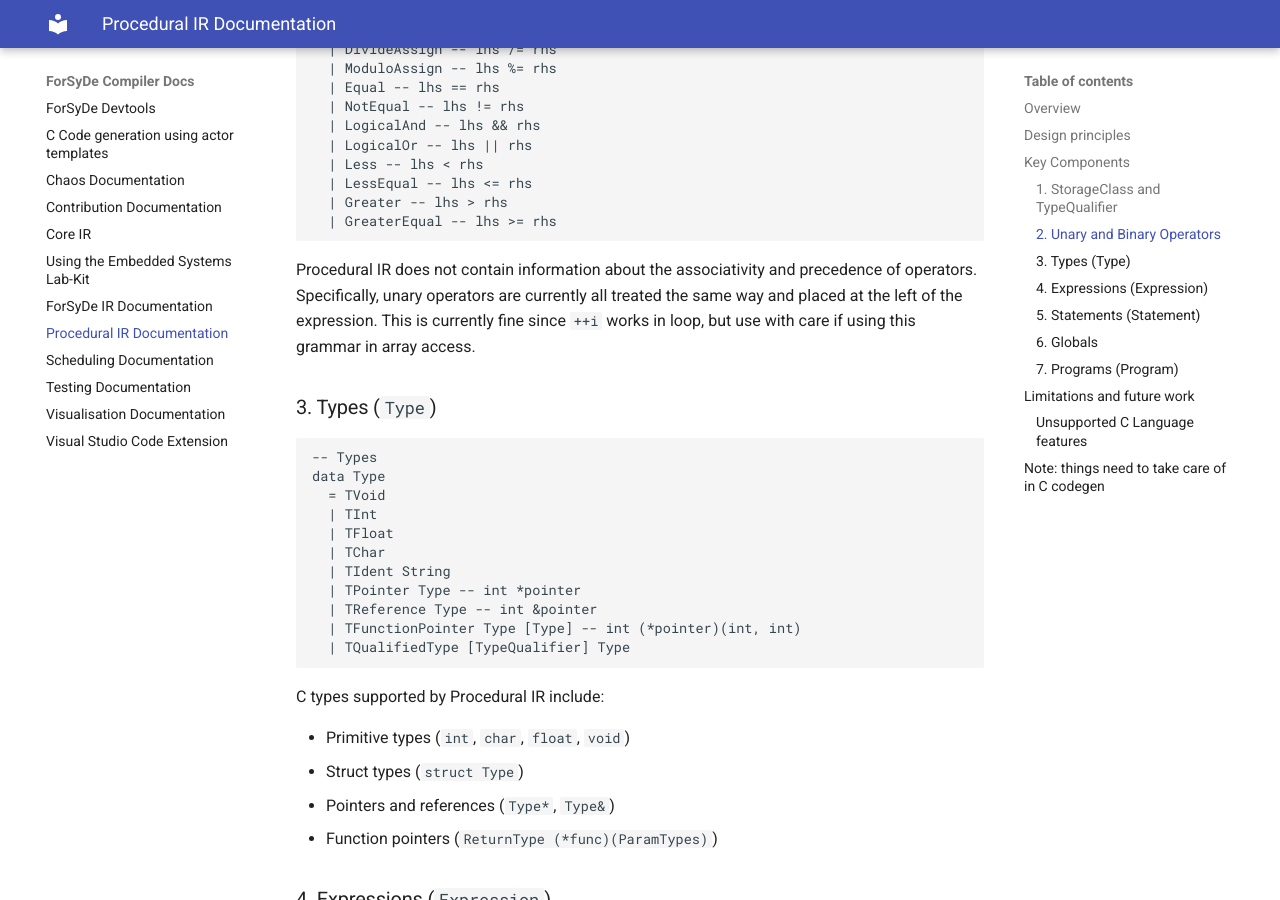
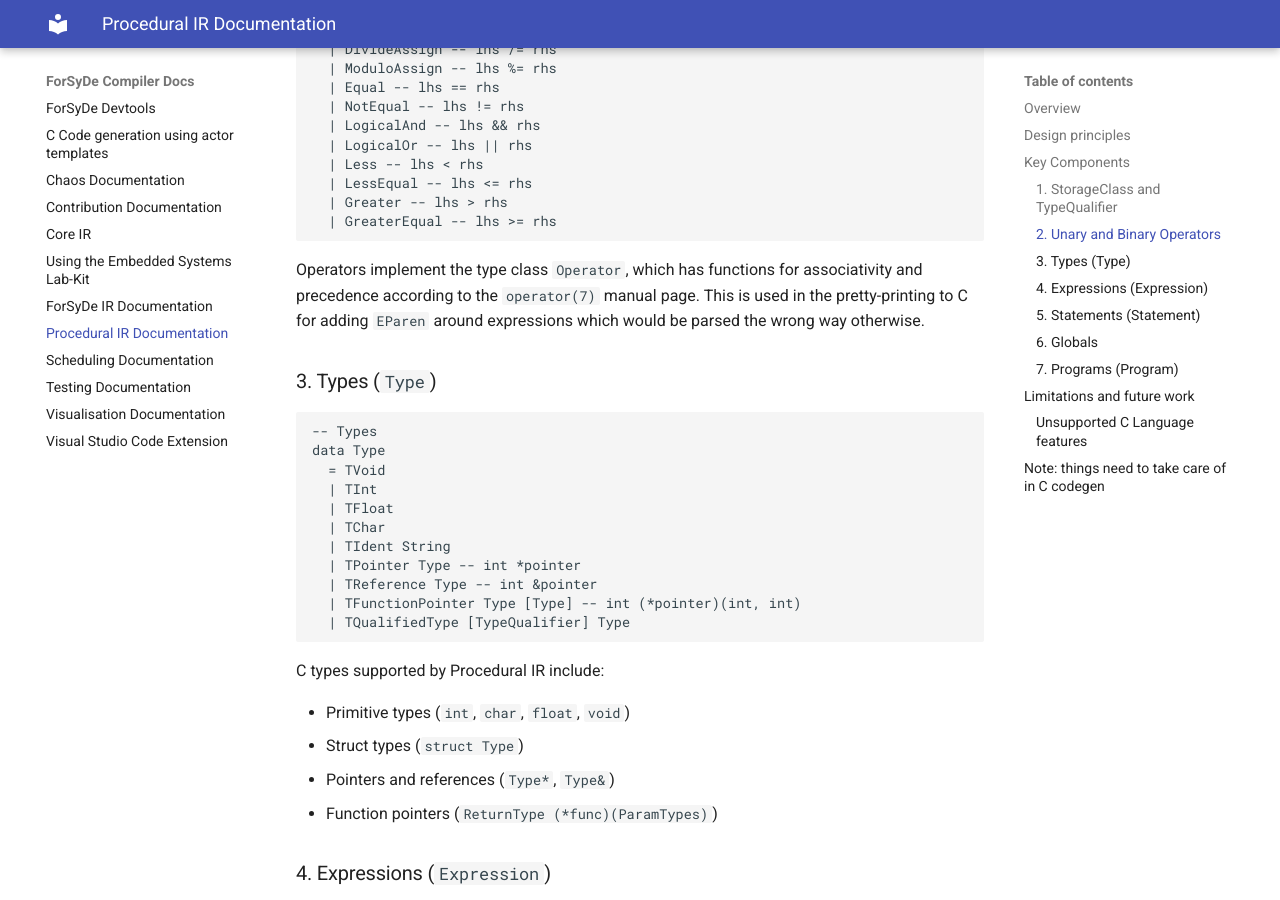
Before and after one commit to sthaeron/forsyde-devtools, an MkDocs documentation site: the page built from docs/procedural-ir.md, in a window 1280 px wide and 900 px high, scrolled down 1776 px. Built offline with MkDocs 1.6.1 and Material for MkDocs 9.7.7, drawn with Linux system fonts in a browser that asks for light colours.

Commit message:
docs: update procedural-ir.md with precedence and associativity
Also remove some trailing whitespace

````diff
--- a/docs/procedural-ir.md
+++ b/docs/procedural-ir.md
@@ -14,7 +14,6 @@ Additionally, the procedural IR serves as an intermediate representation when co
 - C constructs such as `enum`s, `#include` directives, and `typedef`s are treated as macros for now and taken care of during the C code generation phase.
 
 - These language elements are intentionally excluded from the current IR stage to maintain focus on the core model semantics.
-
 
 ## Key Components
 
@@ -64,8 +63,10 @@ data BinaryOperator
   | GreaterEqual -- lhs >= rhs
 ```
 
-Procedural IR does not contain information about the associativity and precedence of operators. Specifically, unary operators are currently all treated the same way and placed at the left of the expression. This is currently fine since `++i` works in loop, but use with care if using this grammar in array access.
-
+Operators implement the type class `Operator`, which has functions for
+associativity and precedence according to the `operator(7)` manual page. This
+is used in the pretty-printing to C for adding `EParen` around expressions
+which would be parsed the wrong way otherwise.
 
 ### 3. Types (`Type`)
 ```Haskell
@@ -113,7 +114,6 @@ data Expression
 
 Expressions can be considered as values, including literals, variables and its references and pointers, arithmetic, and function calls.
 
-
 ### 5. Statements (`Statement`)
 ```Haskell
 -- Statements
@@ -135,7 +135,6 @@ data Statement
   | SLabel String
 ```
 Statements are the main building blocks of procedural program with assignments, control flow.
-
 
 ### 6. Globals
 ```Haskell
@@ -170,7 +169,6 @@ The following code from `SDF_example_001.c` is not supported:
 count_a = fifo->head + count <= fifo->size ? count : fifo->size - fifo->head;
 ```
 
-
 ## Note: things need to take care of in C codegen
 
 - Printing function pointer parameters may introduce ambiguity and differs from printing other types. It is not simply a matter of printing the type followed by the variable name, as the variable name is embedded within the type syntax. For example:
````
